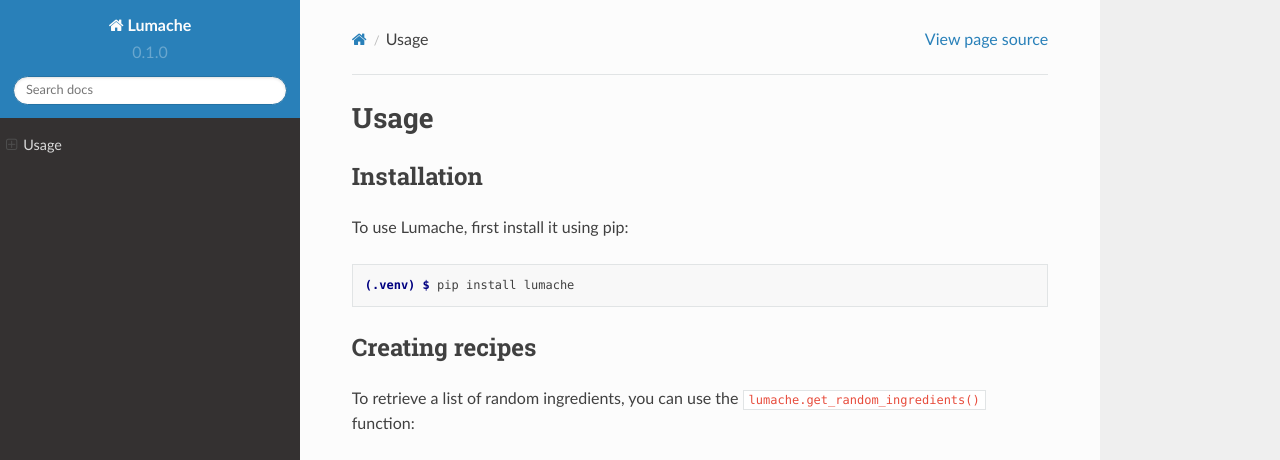
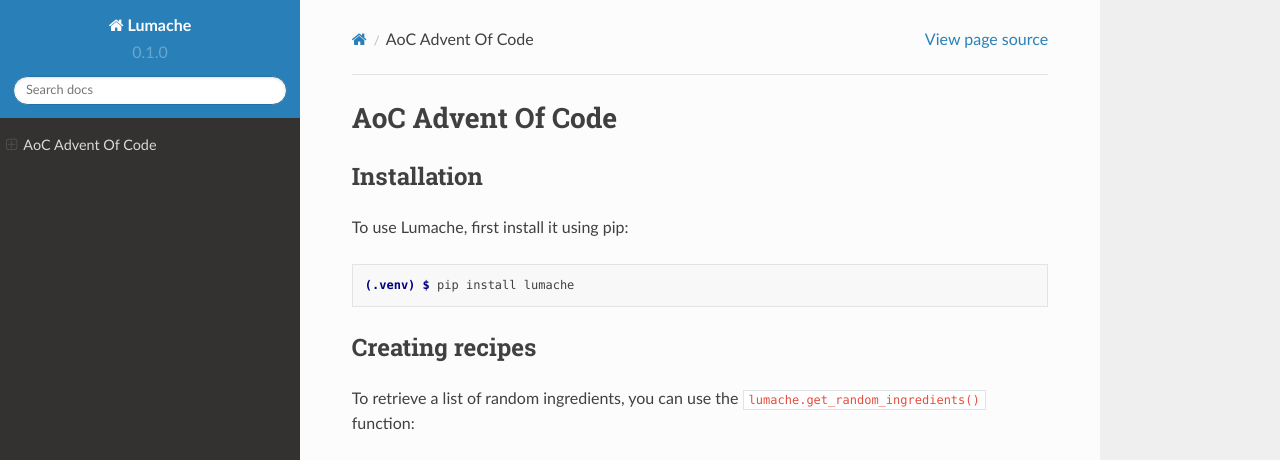
Before and after one commit to stinkyBootsLLC/PythonProjects, a Sphinx documentation site: the page built from docs/source/usage.rst, in a window 1280 px wide and 1036 px high. Shown: the top 460 px of the window. Built offline with Sphinx 7.4.7 and the Read the Docs theme 2.0.0, drawn with Linux system fonts in a browser that asks for light colours; pages that are not in the unit, such as notebooks, are missing from menus; grey boxes are pictures that could not be loaded.

Commit message:
Update usage.rst

```diff
--- a/docs/source/usage.rst
+++ b/docs/source/usage.rst
@@ -1,4 +1,4 @@
-Usage
+AoC Advent Of Code
 =====
 
 .. _installation:
```
